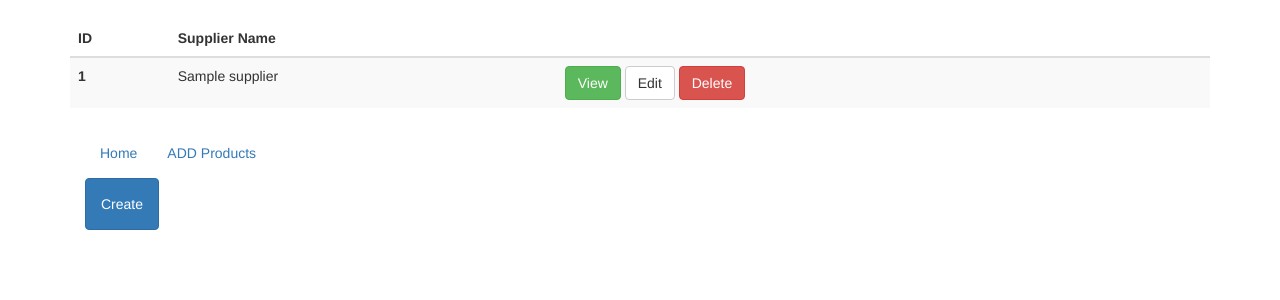
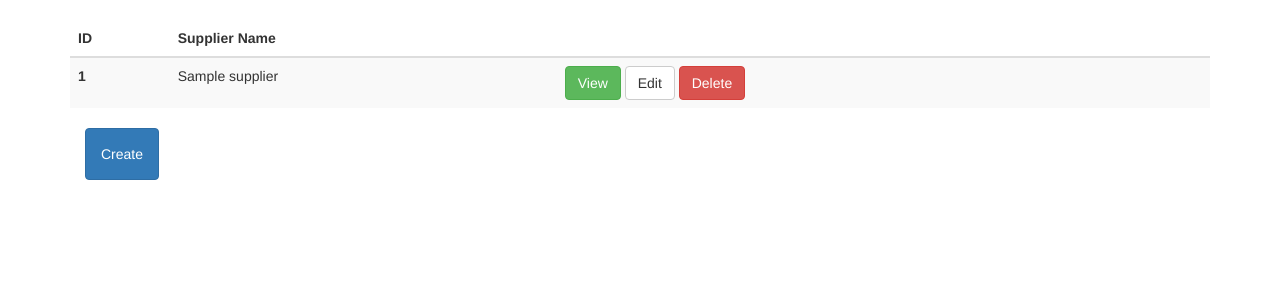
Before and after one commit to DucLinh27/Website_cars, a Symfony app: template templates/supplier/index.html.twig in a window 1280 px wide. Shown: the part 52-352 px from the top of the page. Run offline with Twig, Linux system fonts and the light colour scheme; the template is opened without the code that fills it: most values are stand-ins (such as "Sample title", 1, 10 or a date in 2020); some libraries are stand-ins or nearby versions.

Commit message:
Update Create 2

```diff
--- a/templates/supplier/index.html.twig
+++ b/templates/supplier/index.html.twig
@@ -36,13 +36,13 @@
         </table>
 
     </div>
-        <div id="navbar" class="collapse navbar-collapse">
-            <ul class="nav navbar-nav">
-                <li class="active"><a href="{{ path('home_list') }}">Home</a></li>
+{#        <div id="navbar" class="collapse navbar-collapse">#}
+{#            <ul class="nav navbar-nav">#}
+{#                <li class="active"><a href="{{ path('home_list') }}">Home</a></li>#}
 
-                <li><a href="{{ path('supplier_create') }}">ADD Products</a></li>
-            </ul>
-        </div><!--/.nav-collapse -->
+{#                <li><a href="{{ path('supplier_create') }}">ADD Products</a></li>#}
+{#            </ul>#}
+{#        </div><!--/.nav-collapse -->#}
     <div id="navbar" class="collapse navbar-collapse">
         <ul class="nav navbar-nav">
             {#            <li class="active"><a href="{{ path('home_list') }}">Home</a></li>#}
```
